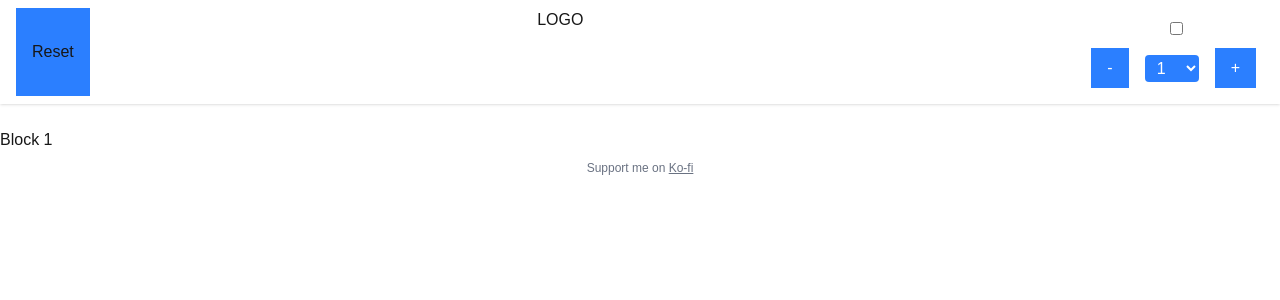
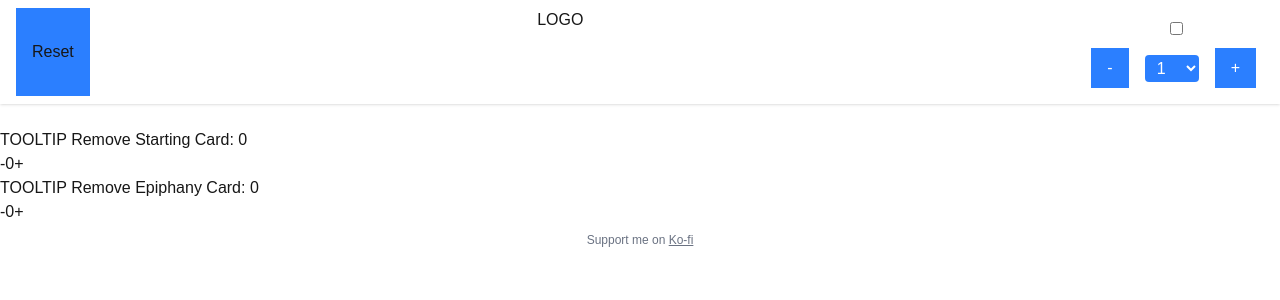
Before and after one commit to jbchhproj/czn-save-data-calculator, a Next.js app: page / in a window 1280 px wide. Shown: the top 300 px of the page. Built offline with nearby package versions, Linux system fonts and the light colour scheme.

Commit message:
add simple stepper

```diff
--- a/src/components/AppContainer.tsx
+++ b/src/components/AppContainer.tsx
@@ -53,6 +53,7 @@ export default function AppContainer({
       <MainContent
         tier={tier}
         faintMemory={faintMemory}
+        setFaintMemory={setFaintMemory}
         cardRemovals={cardRemovals}
         setCardRemovals={setCardRemovals}
       />
--- a/src/components/MainContent.tsx
+++ b/src/components/MainContent.tsx
@@ -4,6 +4,7 @@ import ResultsSection from "./ResultsSection";
 interface MainContentProps {
   tier: number;
   faintMemory: number;
+  setFaintMemory: (value: number) => void;
   cardRemovals: number;
   setCardRemovals: (value: number) => void;
 }
@@ -11,6 +12,7 @@ interface MainContentProps {
 export default function MainContent({
   tier,
   faintMemory,
+  setFaintMemory,
   cardRemovals,
   setCardRemovals,
 }: MainContentProps) {
@@ -19,6 +21,7 @@ export default function MainContent({
       <ResultsSection tier={tier} />
       <SelectionSection
         faintMemory={faintMemory}
+        setFaintMemory={setFaintMemory}
         cardRemovals={cardRemovals}
         setCardRemovals={setCardRemovals}
       />
--- a/src/components/SelectionBlock.tsx
+++ b/src/components/SelectionBlock.tsx
@@ -1,9 +1,28 @@
 import { SelectionBlockConfig } from "@/types/SelectionBlockConfig";
+import SelectionBlockStepper from "./SelectionBlockStepper";
+
+interface SelectionBlockProps {
+  config: SelectionBlockConfig;
+  faintMemory: number;
+  setFaintMemory: (value: number) => void;
+  cardRemovals: number;
+  setCardRemovals: (value: number) => void;
+}
 
 export default function SelectionBlock({
   config,
-}: {
-  config: SelectionBlockConfig;
-}) {
-  return <div>{config.label}</div>;
+  faintMemory,
+  setFaintMemory,
+  cardRemovals,
+  setCardRemovals,
+}: SelectionBlockProps) {
+  return (
+    <div>
+      TOOLTIP {config.label}: {faintMemory}
+      <SelectionBlockStepper
+        cardRemovals={cardRemovals}
+        setCardRemovals={setCardRemovals}
+      />
+    </div>
+  );
 }
--- /dev/null
+++ b/src/components/SelectionBlockStepper.tsx
@@ -0,0 +1,27 @@
+interface SelectionBlockStepperProps {
+  cardRemovals: number;
+  setCardRemovals: (value: number) => void;
+}
+
+export default function SelectionBlockStepper({
+  cardRemovals,
+  setCardRemovals,
+}: SelectionBlockStepperProps) {
+  return (
+    <div>
+      <button
+        onClick={() => setCardRemovals(cardRemovals - 1)}
+        disabled={cardRemovals <= 0}
+      >
+        -
+      </button>
+      <span>{cardRemovals}</span>
+      <button
+        onClick={() => setCardRemovals(cardRemovals + 1)}
+        disabled={cardRemovals >= 5}
+      >
+        +
+      </button>
+    </div>
+  );
+}
--- a/src/components/SelectionSection.tsx
+++ b/src/components/SelectionSection.tsx
@@ -3,19 +3,28 @@ import SelectionBlock from "./SelectionBlock";
 
 interface SelectionSectionProps {
   faintMemory: number;
+  setFaintMemory: (value: number) => void;
   cardRemovals: number;
   setCardRemovals: (value: number) => void;
 }
 
 export default function SelectionSection({
   faintMemory,
+  setFaintMemory,
   cardRemovals,
   setCardRemovals,
 }: SelectionSectionProps) {
   return (
     <div>
       {selectionBlockConfigs.map((config) => (
-        <SelectionBlock key={config.id} config={config} />
+        <SelectionBlock
+          key={config.id}
+          config={config}
+          faintMemory={faintMemory}
+          setFaintMemory={setFaintMemory}
+          cardRemovals={cardRemovals}
+          setCardRemovals={setCardRemovals}
+        />
       ))}
     </div>
   );
--- a/src/data/SelectionBlockConfigs.tsx
+++ b/src/data/SelectionBlockConfigs.tsx
@@ -2,9 +2,31 @@ import { SelectionBlockConfig } from "@/types/SelectionBlockConfig";
 
 export const selectionBlockConfigs: SelectionBlockConfig[] = [
   {
+    /* unique identifier for this selection block used internally by react */
     id: "block1",
-    label: "Block 1",
-    tooltip: "This block can go up to 5",
+    type: "removal",
+    /* user-facing title */
+    label: "Remove Starting Card",
+    /* user-facing explanatory text */
+    tooltip: "Cards that combatants begin with upon entering chaos.",
+    min: 0,
+    max: 5,
+    rule: (current, action) => {
+      if (action === "increment" && current < 5) return current + 1;
+      if (action === "decrement" && current > 0) return current - 1;
+      return current;
+    },
+    contribution: (current) => current * 2,
+  },
+  {
+    /* unique identifier for this selection block used internally by react */
+    id: "block2",
+    type: "removal",
+    /* user-facing title */
+    label: "Remove Epiphany Card",
+    /* user-facing explanatory text */
+    tooltip:
+      "Cards that can be acquired during chaos progression by sparking epiphanies or through certain events in unidentified areas.",
     min: 0,
     max: 5,
     rule: (current, action) => {
@@ -15,3 +37,15 @@ export const selectionBlockConfigs: SelectionBlockConfig[] = [
     contribution: (current) => current * 2,
   },
 ];
+
+/*
+Business Logic:
+
+Card Removal:
+REMOVAL of cards other than starting cards are not tallied into points, but will count towards the total number of cards removed.
+REMOVAL of Starting cards count for 20 points, and will also count towards the total number of cards removed.
+In instances such as CARD TRANSFORMATION, cards that have been changed into other cards will be treated as a REMOVAL, and will be counted towards the total number of cards removed.
+REMOVAL of duplicated cards will not be counted towards points, but will count towards the total number of cards removed.
+Removal can be performed up to 5 times.
+
+*/
--- a/src/types/SelectionBlockConfig.tsx
+++ b/src/types/SelectionBlockConfig.tsx
@@ -1,5 +1,13 @@
+type SelectionBlockType =
+  | "removal"
+  | "aqcusition"
+  | "duplication"
+  | "refinement"
+  | "transformation";
+
 export interface SelectionBlockConfig {
   id: string; // Unique identifier for the block (used as React key)
+  type: SelectionBlockType;
   label: string; // Short description or name for the block
   tooltip: string; // Tooltip text to explain the block
   min: number; // Minimum allowed value for the block's counter
```
